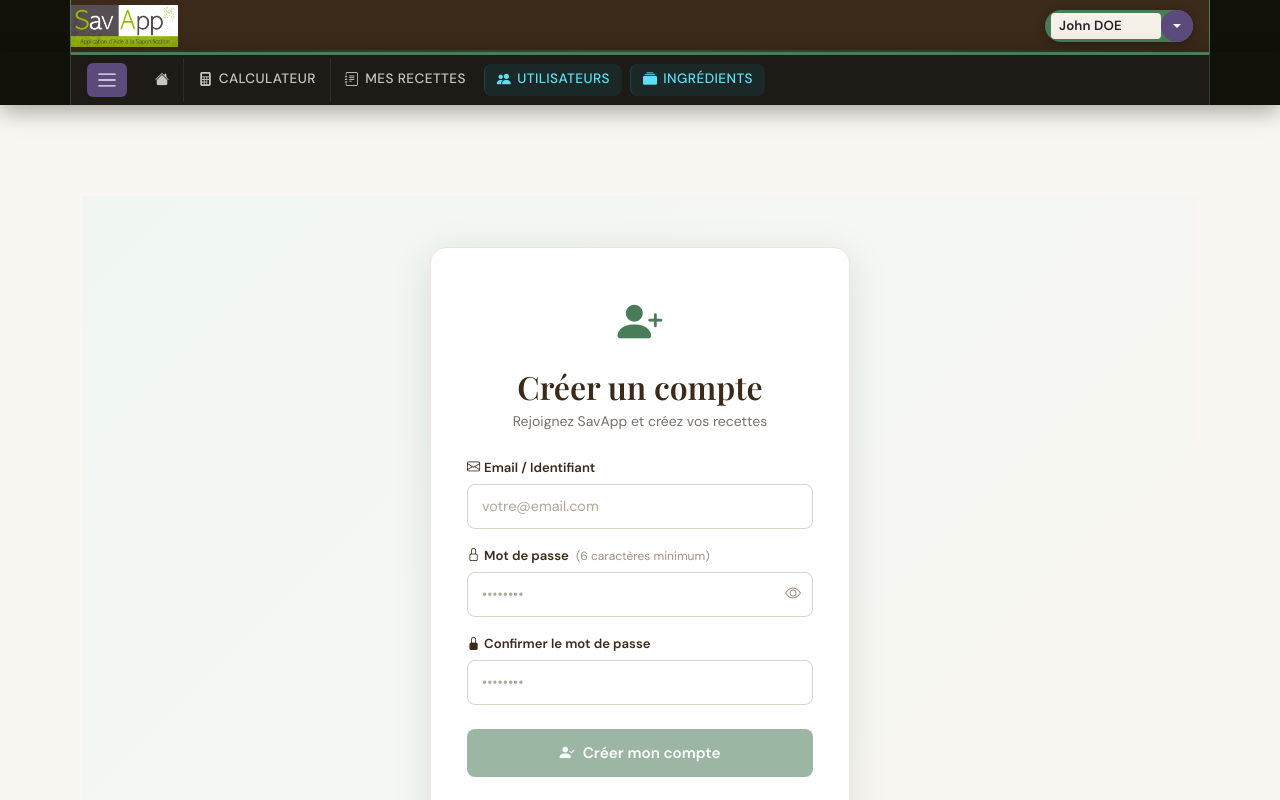
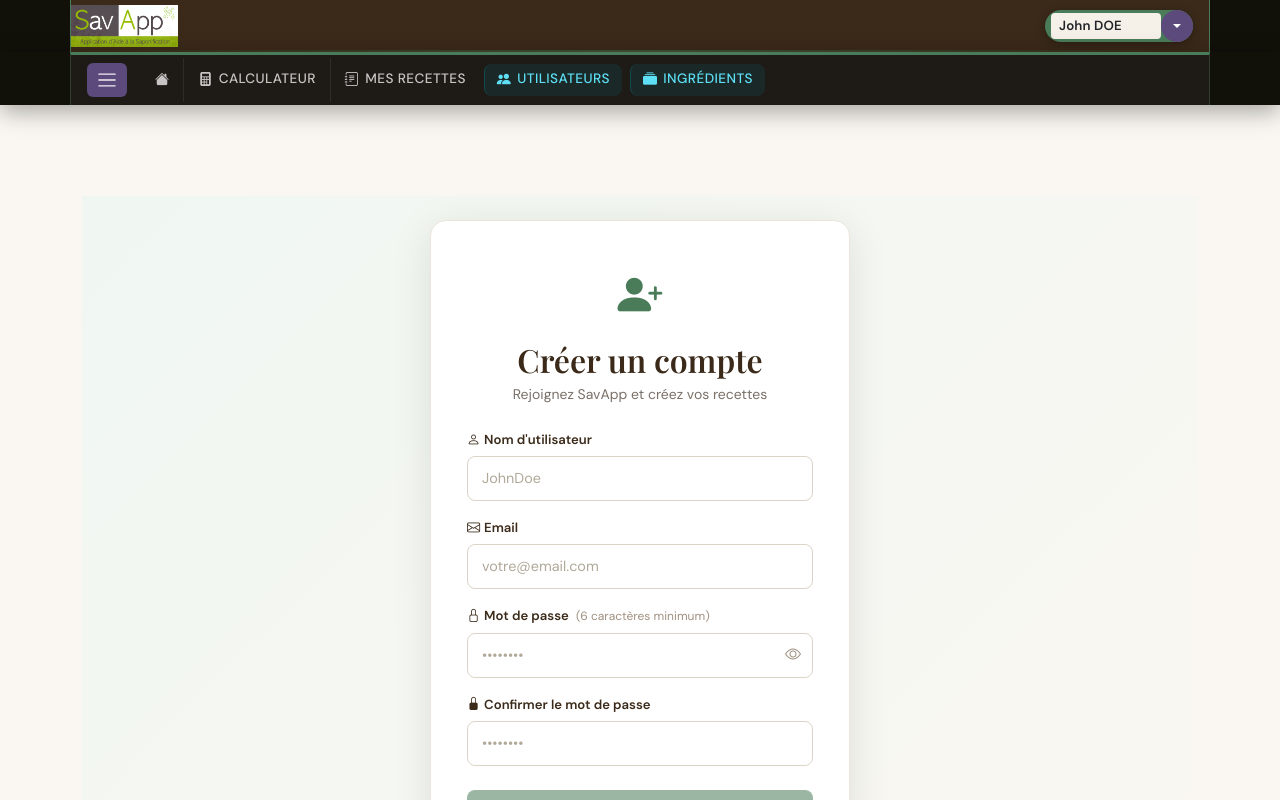
Before and after one commit to victorgms3/sav-app, an Angular app: page /subscribe in a window 1280 px wide. Shown: the top 800 px of the page. Built offline with nearby package versions, Linux system fonts and the light colour scheme.

Commit message:
Refactor AuthService: renommage des imports et ajout de la gestion des champs utilisateur dans le formulaire d'inscription

```diff
--- a/src/app/interceptors/auth-interceptor.ts
+++ b/src/app/interceptors/auth-interceptor.ts
@@ -1,7 +1,7 @@
 import { HttpErrorResponse, HttpInterceptorFn } from '@angular/common/http';
 import { inject } from '@angular/core';
 import { catchError, throwError } from 'rxjs';
-import { AuthService } from '../services/auth';
+import { AuthService } from '../services/auth.service';
 
 export const authInterceptor: HttpInterceptorFn = (req, next) => {
   const authService = inject(AuthService);
--- a/src/app/pages/login-page/login-page.ts
+++ b/src/app/pages/login-page/login-page.ts
@@ -2,7 +2,7 @@ import { Component } from '@angular/core';
 import { CommonModule } from '@angular/common';
 import { FormsModule } from '@angular/forms';
 import { Router, RouterModule } from '@angular/router';
-import { AuthService } from '../../services/auth';
+import { AuthService } from '../../services/auth.service';
 
 @Component({
   selector: 'app-login-page',
--- a/src/app/pages/subscribe-page/subscribe-page.html
+++ b/src/app/pages/subscribe-page/subscribe-page.html
@@ -27,18 +27,34 @@
     <!-- Formulaire -->
     <div class="login-form">
 
-      <!-- Identifiant -->
+      <!-- Nom d'utilisateur -->
       <div class="login-field mb-3">
-        <label class="login-label" for="identifier">
-          <i class="bi bi-envelope me-1"></i>Email / Identifiant
+        <label class="login-label" for="username">
+          <i class="bi bi-person me-1"></i>Nom d'utilisateur
         </label>
         <input
-          id="identifier"
+          id="username"
           type="text"
           class="login-input"
           [(ngModel)]="identifier"
+          placeholder="JohnDoe"
+          autocomplete="username"
+          [disabled]="isLoading"
+        />
+      </div>
+
+      <!-- Email -->
+      <div class="login-field mb-3">
+        <label class="login-label" for="email">
+          <i class="bi bi-envelope me-1"></i>Email
+        </label>
+        <input
+          id="email"
+          type="email"
+          class="login-input"
+          [(ngModel)]="email"
           placeholder="votre@email.com"
-          autocomplete="username"
+          autocomplete="email"
           [disabled]="isLoading"
         />
       </div>
@@ -65,7 +81,7 @@
         </div>
       </div>
 
-      <!-- Confirmation -->
+      <!-- Confirmation mot de passe -->
       <div class="login-field mb-4">
         <label class="login-label" for="confirm">
           <i class="bi bi-lock-fill me-1"></i>Confirmer le mot de passe
--- a/src/app/pages/subscribe-page/subscribe-page.ts
+++ b/src/app/pages/subscribe-page/subscribe-page.ts
@@ -12,10 +12,11 @@ import { HttpClient } from '@angular/common/http';
 })
 export class SubscribePage {
 
-  // ── Champs du formulaire ─────────────────────────────────────
-  identifier: string = '';   // email / identifiant
-  password:   string = '';
-  confirm:    string = '';
+  // ── Champs — correspondent exactement à RequeteInscription.kt ─
+  identifier: string = '';   // nom d'utilisateur
+  email:    string = '';   // email
+  password: string = '';
+  confirm:  string = '';
 
   // ── États ────────────────────────────────────────────────────
   isLoading:    boolean = false;
@@ -30,7 +31,8 @@ export class SubscribePage {
     private router: Router
   ) {}
 
-  // ── Validation locale ────────────────────────────────────────
+  // ── Validation ───────────────────────────────────────────────
+
   get passwordMismatch(): boolean {
     return this.confirm.length > 0 && this.password !== this.confirm;
   }
@@ -38,12 +40,14 @@ export class SubscribePage {
   get isFormValid(): boolean {
     return (
       this.identifier.trim().length > 0 &&
+      this.email.trim().length > 0 &&
       this.password.length >= 6 &&
       this.password === this.confirm
     );
   }
 
   // ── Soumission ───────────────────────────────────────────────
+
   onSubmit(): void {
     if (!this.isFormValid) return;
 
@@ -51,21 +55,25 @@ export class SubscribePage {
     this.errorMsg   = '';
     this.successMsg = '';
 
+    // ⚠️ Payload avec les 3 champs attendus par RequeteInscription.kt
     const payload = {
-      identifier: this.identifier.trim(),
-      password:   this.password,
+      username: this.identifier.trim(),
+      email:    this.email.trim(),
+      password: this.password,
     };
 
     this.http.post(this.API_URL, payload).subscribe({
       next: () => {
         this.isLoading  = false;
-        this.successMsg = 'Compte créé ! Vous pouvez vous connecter.';
+        this.successMsg = 'Compte créé ! Redirection vers la connexion…';
         setTimeout(() => this.router.navigate(['/login']), 1500);
       },
       error: (err: any) => {
         this.isLoading = false;
-        if (err.status === 409) {
-          this.errorMsg = 'Cet identifiant est déjà utilisé.';
+        if (err.status === 409 || err.status === 400) {
+          this.errorMsg = 'Nom d\'utilisateur ou email déjà utilisé.';
+        } else if (err.status === 403) {
+          this.errorMsg = 'Accès refusé. Vérifiez la configuration du serveur.';
         } else if (err.status === 0) {
           this.errorMsg = 'Impossible de contacter le serveur.';
         } else {
```
Also changed, not shown: src/app/services/auth.service.ts (renamed from src/app/services/auth.ts), 1 other file (tests, documents, lock files or other folders).
